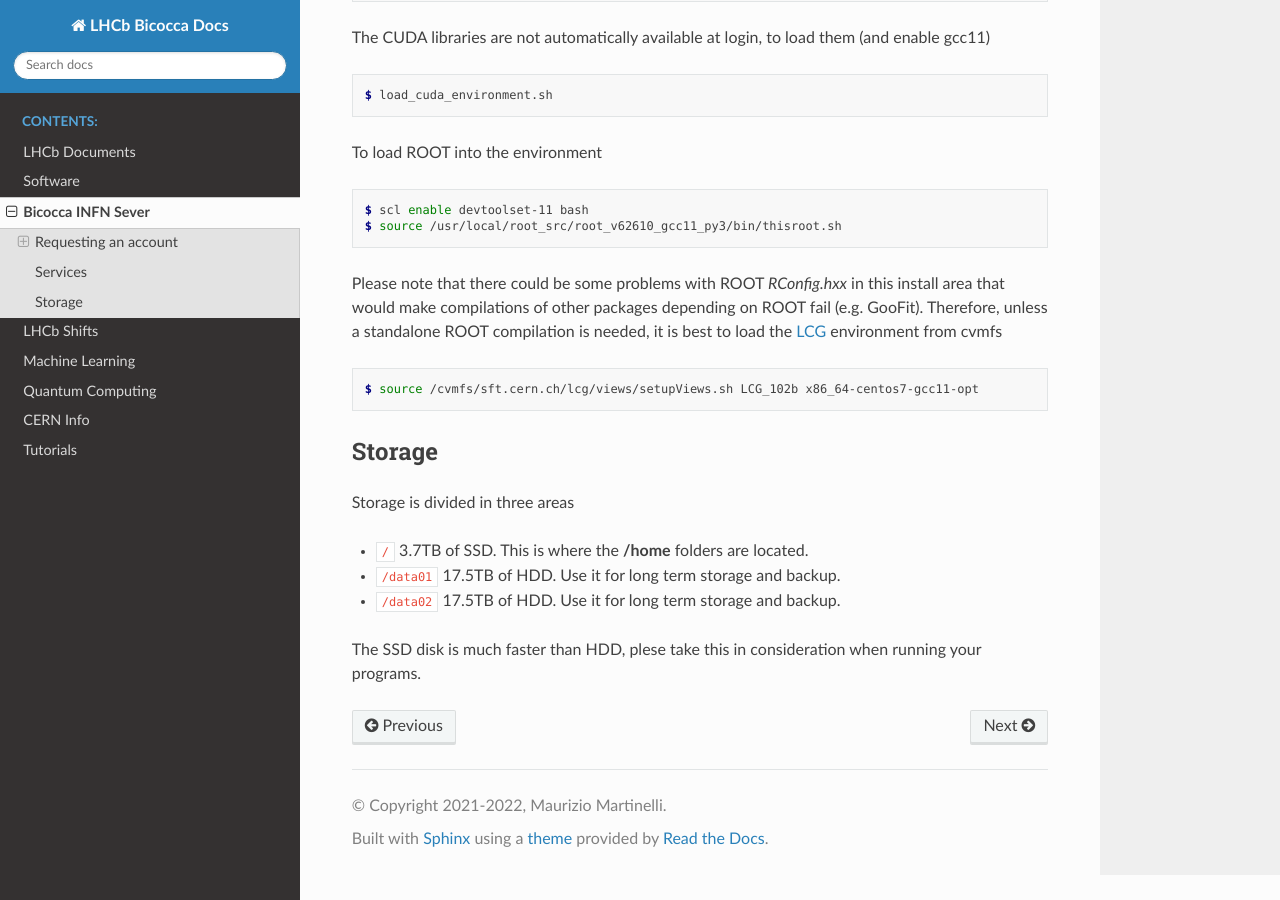
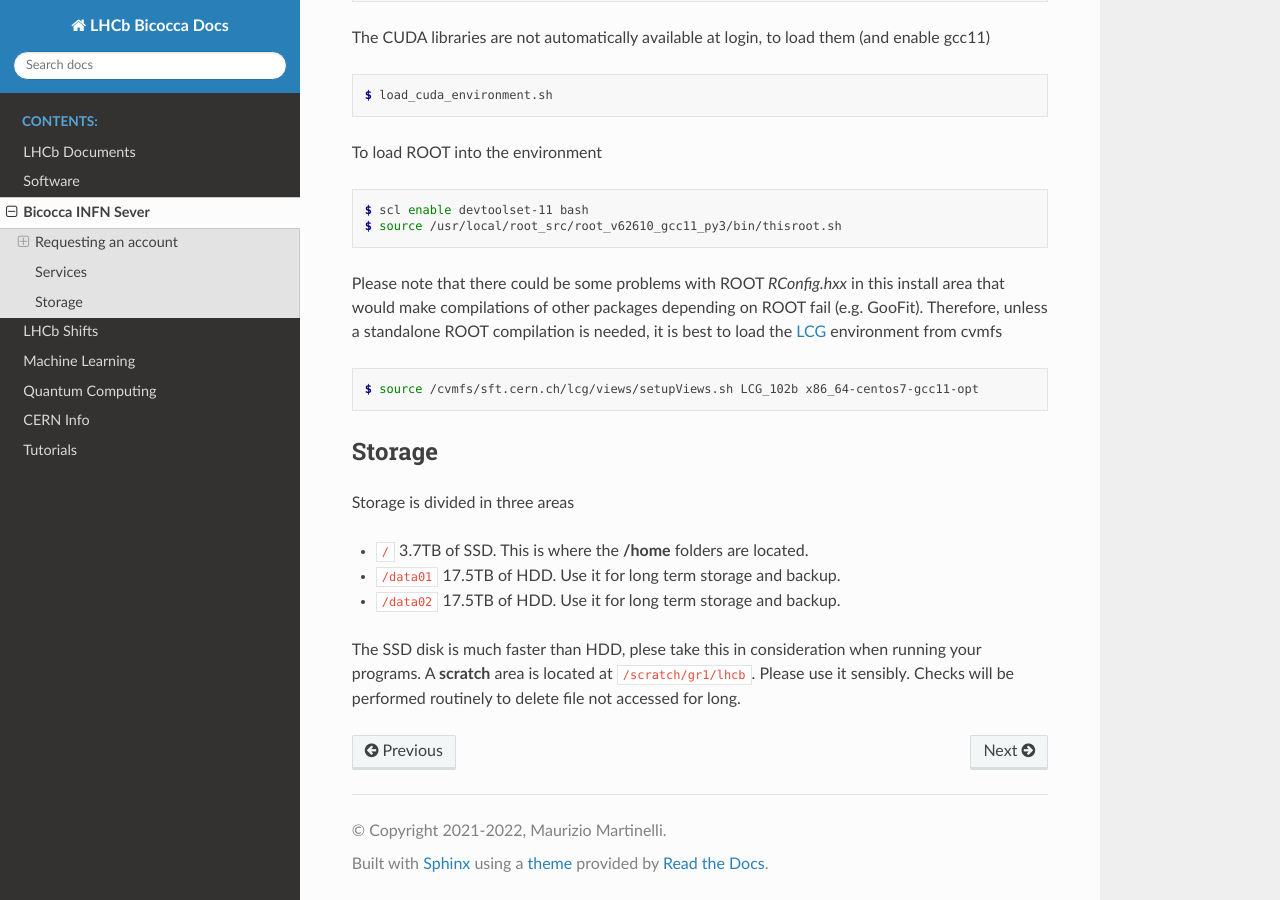
Before and after one commit to lhcb-bicocca/documentation, a Sphinx documentation site: the page built from docs/source/server.rst, in a window 1280 px wide and 900 px high, scrolled down 1639 px. Built offline with Sphinx 7.4.7 and the Read the Docs theme 2.0.0, drawn with Linux system fonts in a browser that asks for light colours.

Commit message:
Update server.rst

```diff
--- a/docs/source/server.rst
+++ b/docs/source/server.rst
@@ -92,3 +92,4 @@ Storage is divided in three areas
 - ``/data02`` 17.5TB of HDD. Use it for long term storage and backup.
 
 The SSD disk is much faster than HDD, plese take this in consideration when running your programs.
+A **scratch** area is located at ``/scratch/gr1/lhcb``. Please use it sensibly. Checks will be performed routinely to delete file not accessed for long.
```
